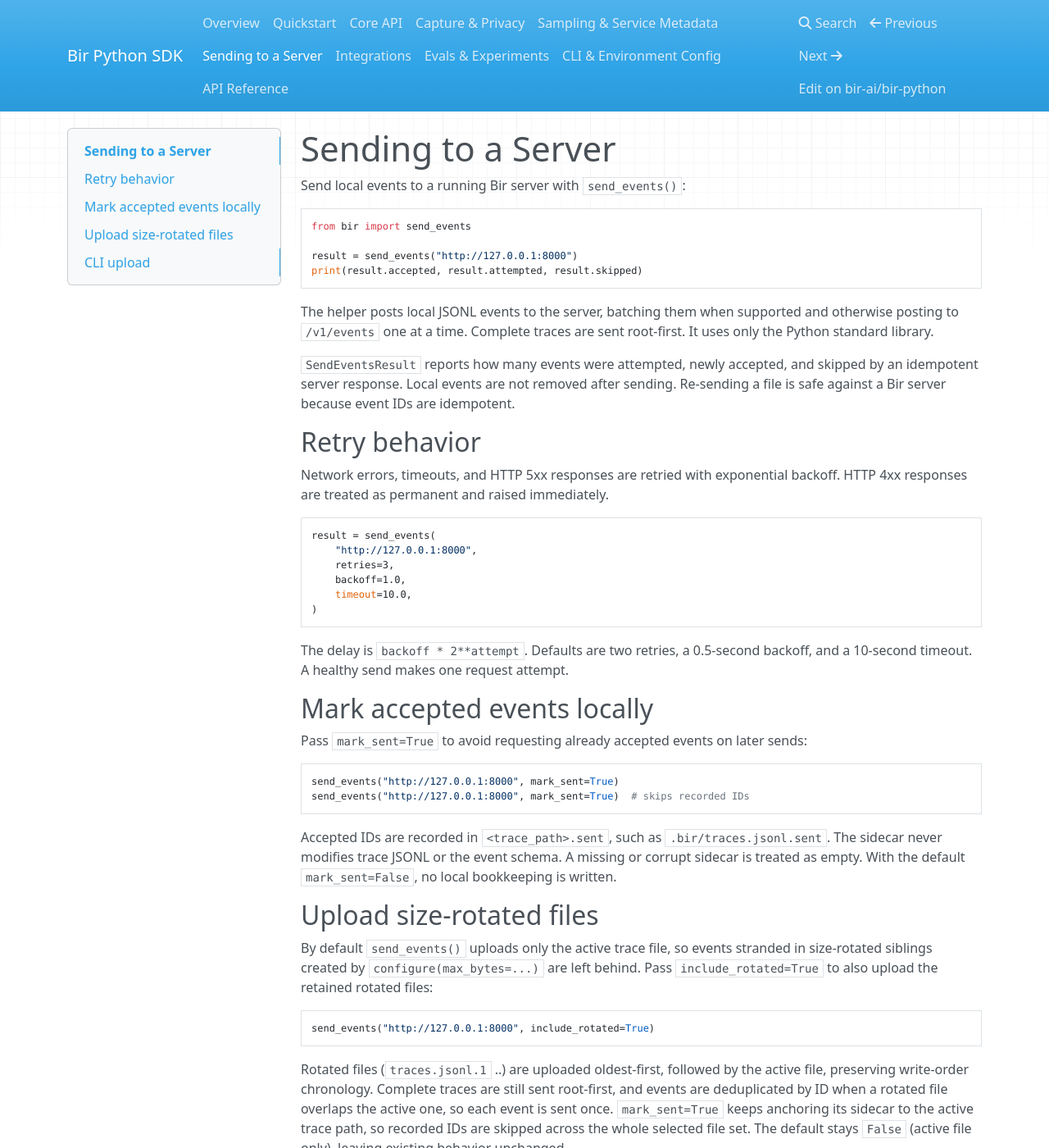
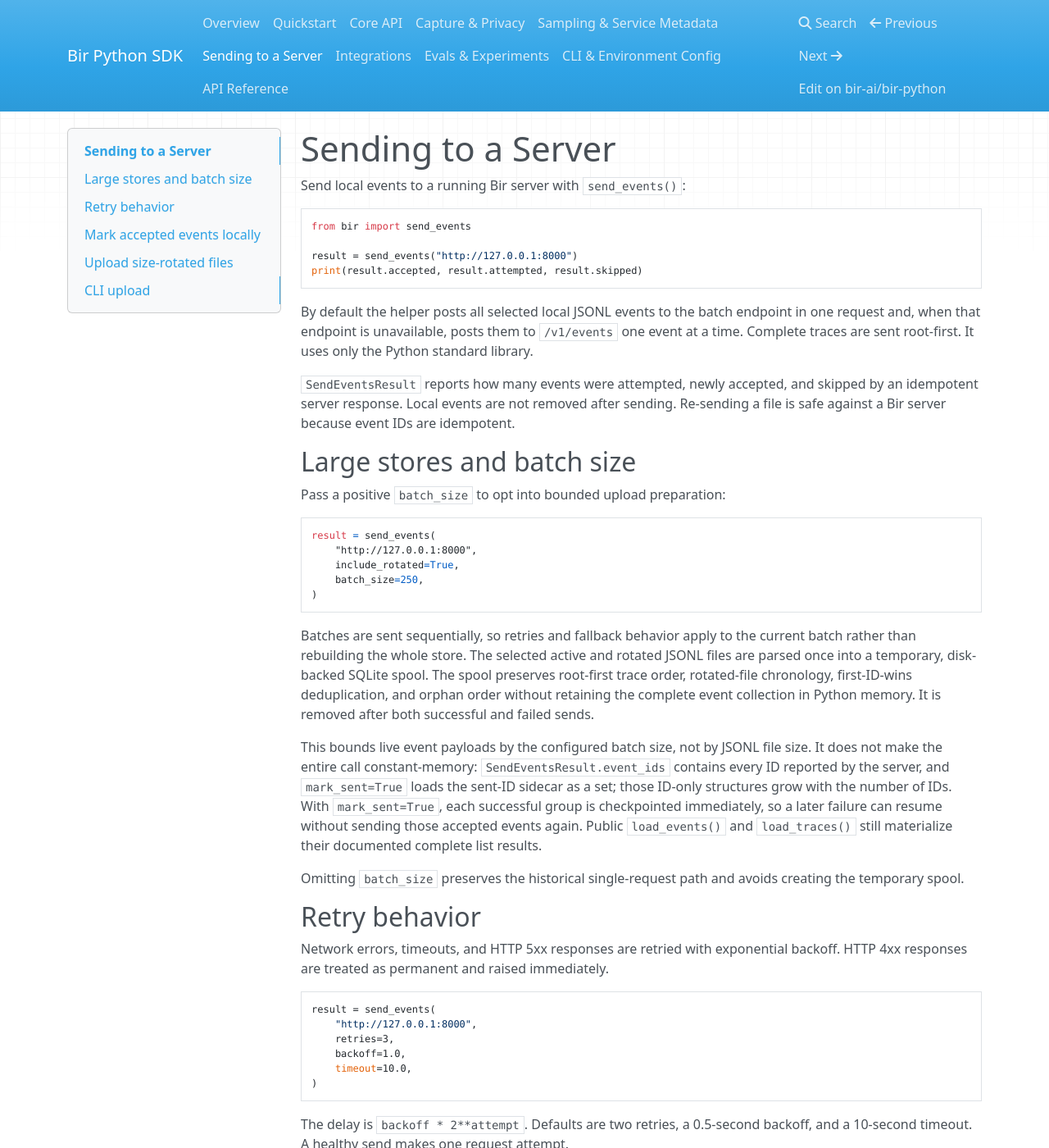
Before and after one commit to bir-ai/bir-python, an MkDocs documentation site: the page built from docs/site/sending.md, in a window 1280 px wide and 1400 px high. Shown: the whole window at 82% size. Built offline with MkDocs 1.6.1, drawn with Linux system fonts in a browser that asks for light colours; nearby versions of some CDN libraries; some of the changed text lies outside the part shown.

Commit message:
Add bounded event upload mode

````diff
--- a/docs/site/sending.md
+++ b/docs/site/sending.md
@@ -9,14 +9,47 @@
 print(result.accepted, result.attempted, result.skipped)
 ```
 
-The helper posts local JSONL events to the server, batching them when supported
-and otherwise posting to `/v1/events` one at a time. Complete traces are sent
-root-first. It uses only the Python standard library.
+By default the helper posts all selected local JSONL events to the batch
+endpoint in one request and, when that endpoint is unavailable, posts them to
+`/v1/events` one event at a time. Complete traces are sent root-first. It uses
+only the Python standard library.
 
 `SendEventsResult` reports how many events were attempted, newly accepted, and
 skipped by an idempotent server response. Local events are not removed after
 sending. Re-sending a file is safe against a Bir server because event IDs are
 idempotent.
+
+## Large stores and batch size
+
+Pass a positive `batch_size` to opt into bounded upload preparation:
+
+```python
+result = send_events(
+    "http://127.0.0.1:8000",
+    include_rotated=True,
+    batch_size=250,
+)
+```
+
+Batches are sent sequentially, so retries and fallback behavior apply to the
+current batch rather than rebuilding the whole store. The selected active and
+rotated JSONL files are parsed once into a temporary, disk-backed SQLite spool.
+The spool preserves root-first trace order, rotated-file chronology,
+first-ID-wins deduplication, and orphan order without retaining the complete
+event collection in Python memory. It is removed after both successful and
+failed sends.
+
+This bounds live event payloads by the configured batch size, not by JSONL file
+size. It does not make the entire call constant-memory:
+`SendEventsResult.event_ids` contains every ID reported by the server, and
+`mark_sent=True` loads the sent-ID sidecar as a set; those ID-only structures
+grow with the number of IDs. With `mark_sent=True`, each successful group is
+checkpointed immediately, so a later failure can resume without sending those
+accepted events again. Public `load_events()` and `load_traces()` still
+materialize their documented complete list results.
+
+Omitting `batch_size` preserves the historical single-request path and avoids
+creating the temporary spool.
 
 ## Retry behavior
 
@@ -76,6 +109,7 @@
 bir send --server http://127.0.0.1:8000
 bir send --include-rotated --server http://127.0.0.1:8000
 bir send --mark-sent --server http://127.0.0.1:8000
+bir send --batch-size 250 --server http://127.0.0.1:8000
 bir send --retries 3 --backoff 1.0 --timeout 10 \
   --server http://127.0.0.1:8000
 bir send-experiment .bir/experiments/<name>-<id>.jsonl \
@@ -84,12 +118,13 @@
   --retries 3 --backoff 1.0
 ```
 
-`bir send` exposes the same knobs as `send_events()`: `--mark-sent` records
-accepted IDs in the `<trace_path>.sent` sidecar and skips them on later sends,
-and `--retries` (default `2`), `--backoff` (default `0.5`), and `--timeout`
-(default `10`) tune transient-failure handling. `bir send-experiment` shares the
-same bounded retry behavior: `--retries` and `--backoff`. All of these accept
-non-negative values only. See
+`bir send` exposes the same knobs as `send_events()`: `--batch-size` opts into a
+positive per-request event bound (off by default), `--mark-sent` records
+accepted IDs in the `<trace_path>.sent` sidecar and skips them on later sends, and
+`--retries` (default `2`), `--backoff` (default `0.5`), and `--timeout` (default
+`10`) tune transient-failure handling. `bir send-experiment` shares the same
+bounded retry behavior: `--retries` and `--backoff`; these retry values are
+non-negative. See
 [CLI & Environment Config](cli-env.md) for all commands and
 [local evals and experiments](evals-experiments.md#upload-an-experiment) for the
 Python API.
````
Also changed, not shown: CHANGELOG.md (+10 -25 lines), README.md (+10 -5 lines), docs/ROADMAP.md (+13 -12 lines), docs/site/cli-env.md (+11 -8 lines), 4 other files.
